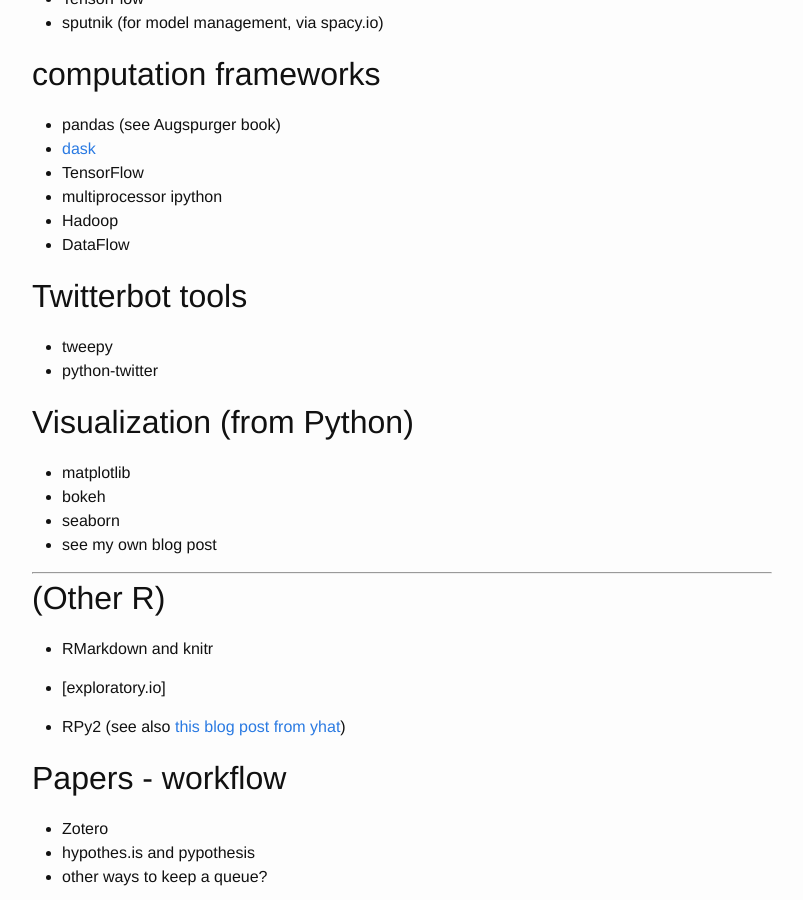
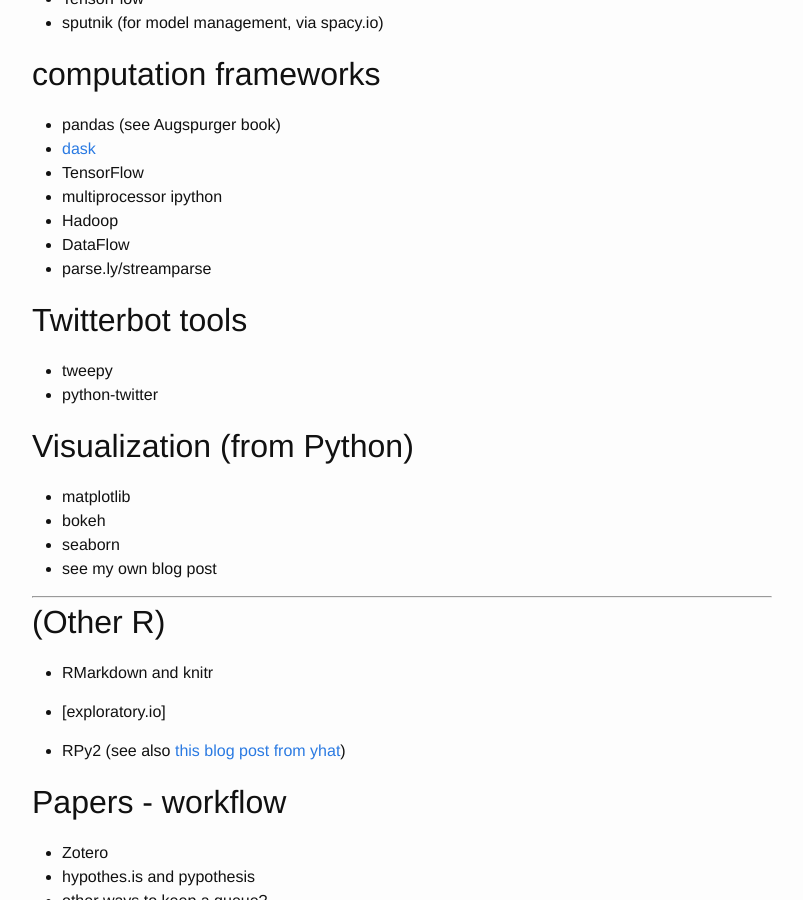
Before and after one commit to jkahn/jkahn.github.io, a Jekyll site: the page built from links.md, in a window 1280 px wide and 900 px high, scrolled down 2362 px. Shown: the whole window, without its empty margins (238-1041 px from the left). Built offline with Jekyll 4.4.1, drawn with Linux system fonts in a browser that asks for light colours.

Commit message:
added streamparse to data processing architectures.

```diff
--- a/links.md
+++ b/links.md
@@ -97,6 +97,7 @@ computation frameworks
 - multiprocessor ipython
 - Hadoop
 - DataFlow
+- parse.ly/streamparse
 
 Twitterbot tools
 ----------------
```
